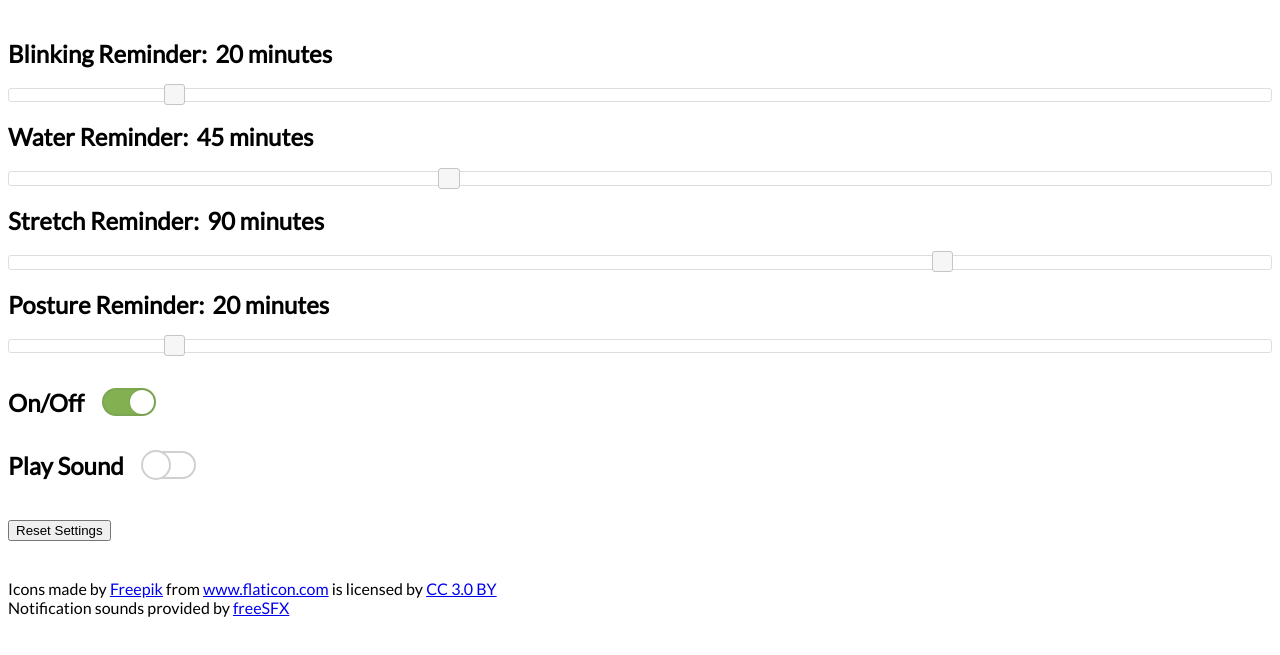
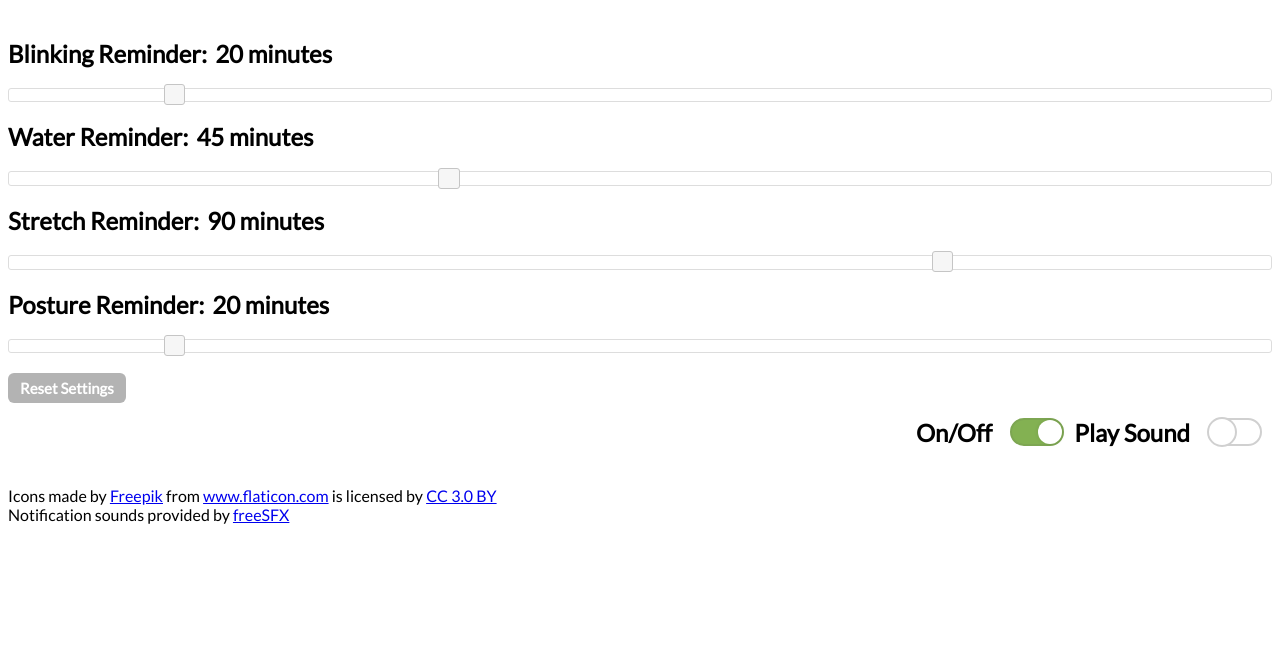
Before and after one commit to mihaicosareanu/Healthy-Browsing, a browser extension: page index.html in a window 1280 px wide. Shown: the part 63-718 px from the top of the page. Drawn offline with Linux system fonts and the light colour scheme.

Commit message:
Changed alignment of items and released 0.0.0.4

```diff
--- a/index.html
+++ b/index.html
@@ -37,7 +37,19 @@
 		</div>
 	</div>
 
+	<button class="button" id="reset-settings">Reset Settings</button>
+
 	<div class="form-section">
+
+		<div class="toggle-row">
+			<h2 class="toggle-label">Play Sound</h2>
+			<h2 class="values">
+				<div class="toggle-button" id="toggle-sound">
+					<button></button>
+				</div>
+			</h2>
+		</div>
+
 		<div class="toggle-row">
 			<h2 class="toggle-label">On/Off</h2>
 			<h2 class="values">
@@ -47,19 +59,8 @@
 			</h2>
 		</div>
 
-		<div class="toggle-row">
-			<h2 class="toggle-label">Play Sound</h2>
-			<h2 class="values">
-				<div class="toggle-button" id="toggle-sound">
-					<button></button>
-				</div>
-			</h2>
-		</div>
 	</div>
 
-	<button id="reset-settings">Reset Settings</button>
-
-	</br></br></br>
 
 	<div>Icons made by <a href="http://www.freepik.com" title="Freepik">Freepik</a> from <a href="http://www.flaticon.com" title="Flaticon">www.flaticon.com</a> is licensed by <a href="http://creativecommons.org/licenses/by/3.0/" title="Creative Commons BY 3.0" target="_blank">CC 3.0 BY</a></div>
 	<div>Notification sounds provided by <a href="http://www.freeSFX.co.uk" title="freeSFX">freeSFX</a></div>
--- a/style.css
+++ b/style.css
@@ -16,19 +16,21 @@ h2.values {
 	margin-left: 5px;
 	width: auto;
 }
-.checkbox {
-	display: block;
-	width: 100px;
-	height: 100px;
-}
 
 .toggle-row h2 {
 	margin-top: 10px;
 	margin-bottom: 10px;
 }
 
+.toggle-row {
+	display:block;
+	float:right;
+}
+
 .form-section {
-	margin-bottom: 20px;
+	margin-bottom: 15px;
+	padding-bottom: 5px;
+	overflow: hidden;
 }
 
 .toggle-button { background-color: white; margin: 5px 10px; border-radius: 20px; border: 2px solid #D0D0D0; height: 24px; cursor: pointer; width: 50px; position: relative; display: inline-block; user-select: none; -webkit-user-select: none; -ms-user-select: none; -moz-user-select: none; }
@@ -36,3 +38,26 @@ h2.values {
 .toggle-button-selected { background-color: #83B152; border: 2px solid #7DA652; }
 .toggle-button-selected button { left: 26px; top: 0; margin: 0; border: none; width: 24px; height: 24px; box-shadow: 0 0 4px rgba(0,0,0,0.1); }
 .toggle-label { padding-bottom: 5px;}
+
+.button {
+	background-color:#b3b3b3;
+	-moz-border-radius:6px;
+	-webkit-border-radius:6px;
+	border-radius:6px;
+	border:1px;
+	display:block;
+	cursor:pointer;
+	color:white;
+	font-family:Lato;
+	font-size:15px;
+	font-weight: 600;
+	padding:6px 12px;
+	transition: all 0.3s ease 0s;
+}
+.button:hover {
+	background-color:#759E49;
+}
+.button:active {
+	position:relative;
+	top:1px;
+}
```
Also changed, not shown: manifest.json, 1 other file.
